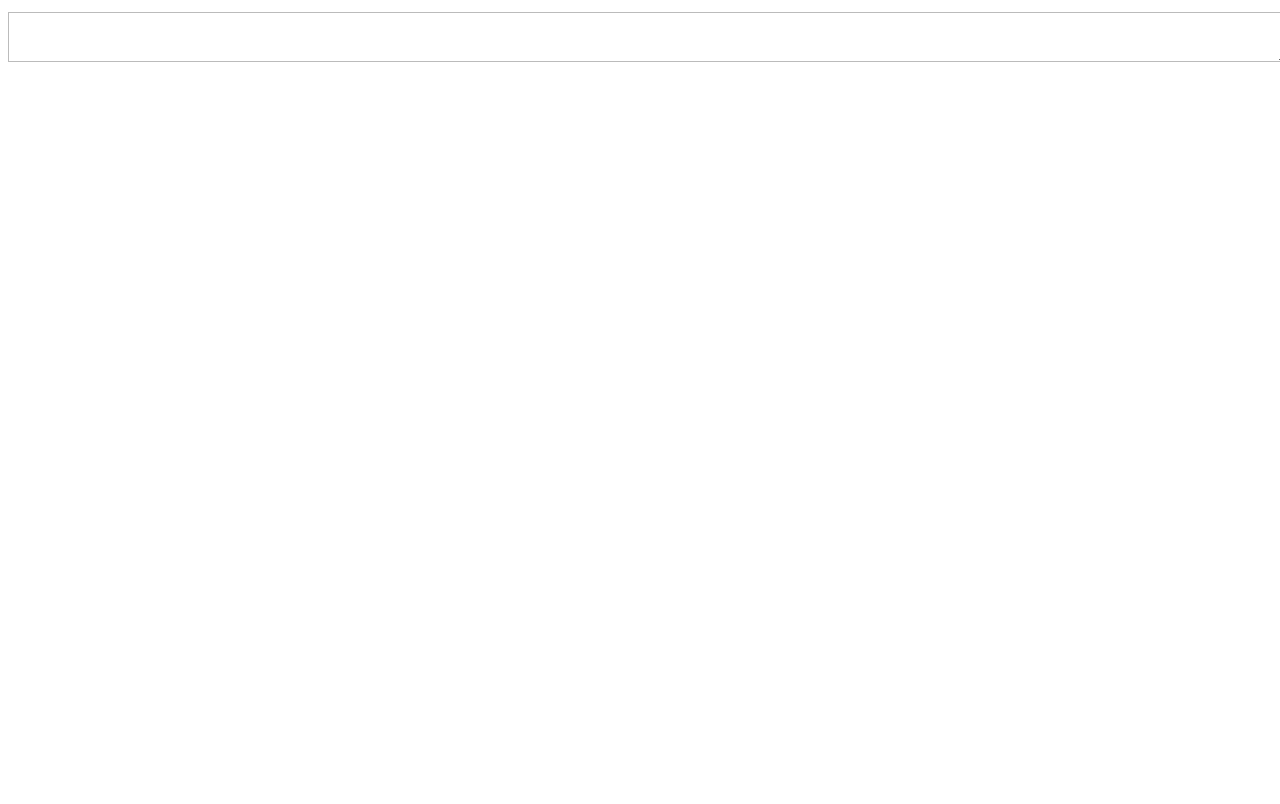
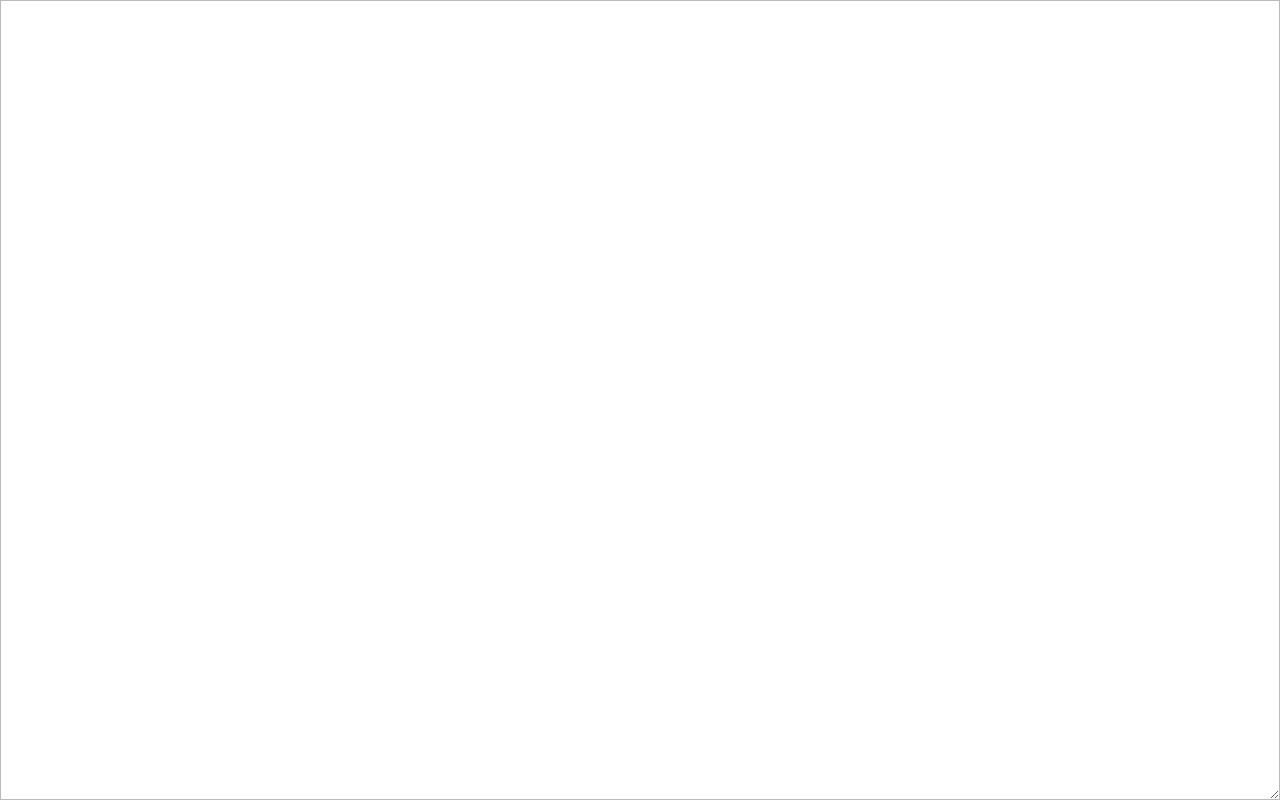
Before and after one commit to MCRed2024/TEXT, a plain HTML site: page index.html in a window 1280 px wide. Drawn offline with Linux system fonts and the light colour scheme.

Commit message:
Update index.html

```diff
--- a/index.html
+++ b/index.html
@@ -3,16 +3,22 @@
 <head>
     <meta charset="UTF-8">
     <meta name="viewport" content="width=device-width, initial-scale=1.0">
-    <title>Code Text Area</title>
+    <title>Full Page Text Area</title>
     <style>
+        html, body {
+            height: 100%;
+            margin: 0;
+            padding: 0;
+        }
         #code-textarea {
             font-size: 14px;
             line-height: 20px;
-            margin: 4px 0;
+            margin: 0;
             border: 1px solid #bbb;
             padding: 4px 7px;
             width: 100%;
             height: 100%;
+            box-sizing: border-box;
         }
     </style>
 </head>
```
